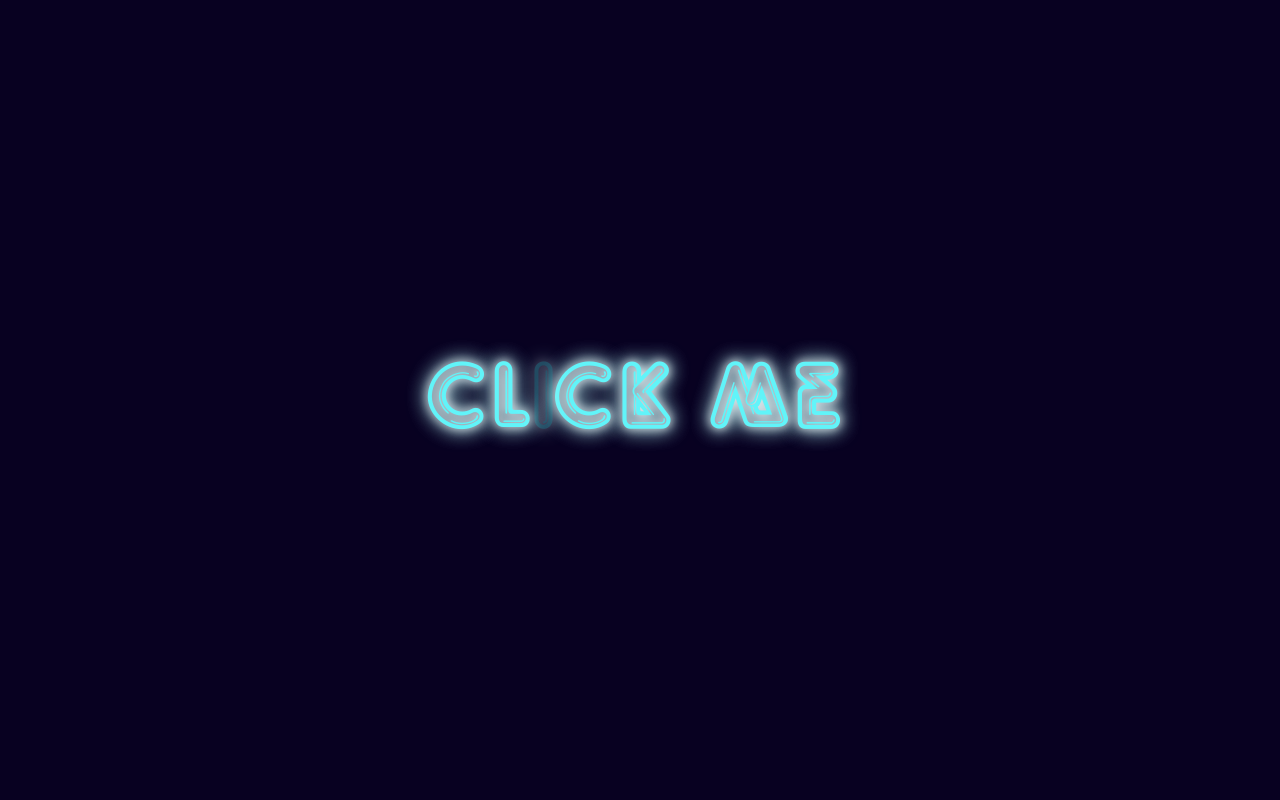
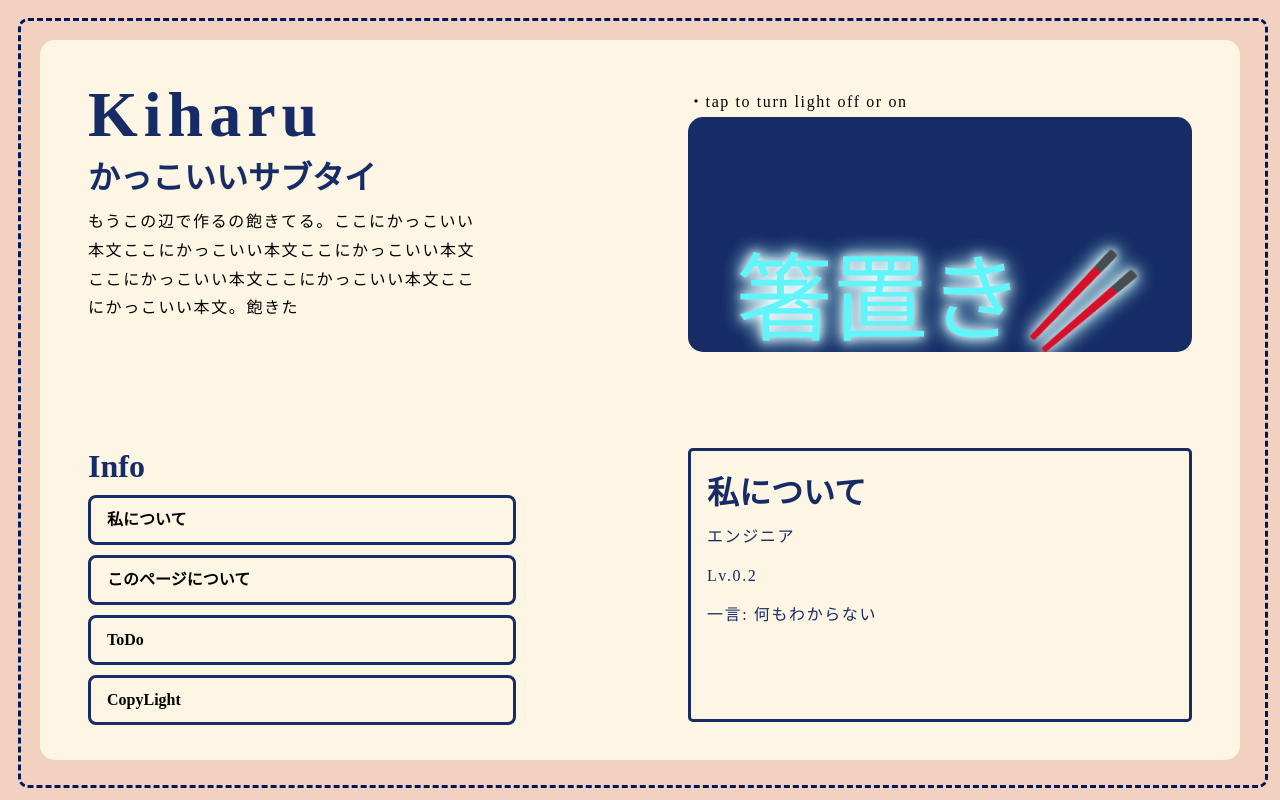
Before and after one commit to chocoshop/chocoshop.github.io, a React app: page / in a window 1280 px wide. Built offline with nearby package versions, Linux system fonts and the light colour scheme; some packages are replaced by stand-ins of ours; a web font is replaced by a local one.

Commit message:
レスポンシブ対応

```diff
--- a/index.html
+++ b/index.html
@@ -7,7 +7,7 @@
     <title>BOX</title>
 </head>
 <body>
-    <div id="app" style="height: 100vh; width: 100vw; overflow: hidden;"></div>
+    <div id="app"></div>
     <script src="build/bundle.js"></script>
 </body>
 </html>
--- a/js/app.js
+++ b/js/app.js
@@ -6,25 +6,33 @@ import styled from 'styled-components';
 import Door from './door/door';
 import Frame from './frame';
 import Profile from './profile/profile';
+import { media } from './mediaquery/breakpoints';
+import useWindowDimensions from './hooks/window';
 
 const Wrapper = styled.main`
     position: relative;
     width: 100%;
-    height: 100%;
+    height: ${({theme}) => theme.height < 927 ? '100%' : '100vh'};
+    ${media.lessThan('medium')`
+        overflow-x: hidden;
+        height: 100%;
+    `}
 `;
 
 function App() {
     const [state, nextPage] = useState({
-        page: 0
+        page: 1
     });
+    const {height, width } = useWindowDimensions();
+
     return (
-    <Wrapper>
+    <Wrapper theme={{height: height}}>
         {/* page0 */}
         {state.page === 0 &&
             <ClickMe nextPage={nextPage} pause={false} />
         }
         {/* page1 */}
-        <Door toggle={state.page === 1} />
+        {/* <Door toggle={state.page === 1} /> */}
         <Frame toggle={state.page === 1}  />
         <Profile toggle={state.page === 1} />
 
--- a/js/border.js
+++ b/js/border.js
@@ -1,5 +1,6 @@
 import React from 'react';
 import styled from "styled-components";
+import { media } from './mediaquery/breakpoints';
 
 const Outer = styled.div`
     width: 100%;
@@ -11,6 +12,9 @@ const Outer = styled.div`
     padding: 18px;
     overflow: hidden;
     box-sizing: border-box;
+    ${media.lessThan('medium')`
+        padding: 15px;
+    `}
 `;
 
 const Inner = styled.div`
--- a/js/door/door.js
+++ b/js/door/door.js
@@ -8,6 +8,7 @@ const Wrapper = styled.div`
     height: 100%;
     display: flex;
     z-index: 3;
+    overflow: hidden;
 `;
 
 export default function Door({toggle}) {
--- a/js/frame.js
+++ b/js/frame.js
@@ -2,6 +2,7 @@ import React from 'react';
 import { useSpring, animated } from "react-spring";
 import styled from 'styled-components';
 import Border from './border';
+import { media } from './mediaquery/breakpoints';
 
 const Outer = styled.div`
     background: #F2D1C0;
@@ -13,6 +14,9 @@ const Outer = styled.div`
     position: absolute;
     top: 0;
     z-index: -2;
+    ${media.lessThan('medium')`
+        padding: 30px;
+    `}
 `;
 
 export default function Frame({children, toggle}) {
--- /dev/null
+++ b/js/hooks/window.js
@@ -0,0 +1,24 @@
+import { useState, useEffect } from 'react';
+
+function getWindowDimensions() {
+  const { outerWidth: width, outerHeight: height } = window;
+  return {
+    width,
+    height
+  };
+}
+
+export default function useWindowDimensions() {
+  const [windowDimensions, setWindowDimensions] = useState(getWindowDimensions());
+
+  useEffect(() => {
+    function handleResize() {
+      setWindowDimensions(getWindowDimensions());
+    }
+
+    window.addEventListener('resize', handleResize);
+    return () => window.removeEventListener('resize', handleResize);
+  }, []);
+
+  return windowDimensions;
+}
--- /dev/null
+++ b/js/mediaquery/breakpoints.js
@@ -0,0 +1,9 @@
+import { generateMedia } from "styled-media-query";
+
+export const media = generateMedia({
+    'xsmall': '340px',
+    'sp' : '600px',
+    'medium': '768px', //use this as usual
+    'tablet' : '1024px',
+    'laptop': '1880px',
+});
--- a/js/profile/box.js
+++ b/js/profile/box.js
@@ -1,23 +1,29 @@
 import React from 'react';
 import { animated, useSpring } from 'react-spring';
+import styled from 'styled-components';
+import { media } from '../mediaquery/breakpoints';
 import { pallete } from '../pallete/pallete';
 
-export default function Box({width = '85%', height = 50, children, onClick}) {
-    const style = useSpring({
-        width,
-        height,
-        borderRadius: '8px',
-        border: `${pallete.navy} solid`,
-        boxSizing: 'border-box',
-        padding: '0 0 0 1rem',
-        lineHeight: 2.7,
-        fontWeight: 'bold',
-        margin: '0 0 10px 0',
-    })
+const Element = styled.div`
+    width: ${({theme}) => theme.width};
+    height: ${({theme}) => theme.height};
+    border-radius: 8px;
+    border: ${pallete.navy} solid;
+    box-sizing: border-box;
+    padding: 0 0 0 1rem;
+    line-height: 2.7;
+    font-weight: bold;
+    margin: 0 0 10px 0;
+    ${media.lessThan('medium')`
+        width: 100%;
+    `};
+`;
+
+export default function Box({width = '85%', height = '50px', children, onClick}) {
     return(
-        <animated.div style={style} onClick={() => onClick()} >
+        <Element theme={{width,height}} onClick={() => onClick()}>
             {children}
-        </animated.div>
+        </Element>
     )
 
 }
--- a/js/profile/h2.js
+++ b/js/profile/h2.js
@@ -1,12 +1,17 @@
 import React from 'react';
 import styled from 'styled-components';
+import { media } from '../mediaquery/breakpoints';
+import { pallete } from '../pallete/pallete';
 
 const Text = styled.h2`
     color: ${({theme}) => theme.color};
     font-size: 2rem;
     margin: 0 0 10px 0;
+    ${media.lessThan('medium')`
+        font-size: 1.5rem;
+    `}
 `;
 
-export default function H2({color, children}) {
-    return <Text theme={{color: color}}>{children}</Text>
+export default function H2({color = pallete.navy, children}) {
+    return <Text theme={{color}}>{children}</Text>
 }
--- a/js/profile/p.js
+++ b/js/profile/p.js
@@ -1,10 +1,17 @@
 import React from 'react';
 import styled from 'styled-components';
+import { media } from '../mediaquery/breakpoints';
 
 const Content = styled.p`
     line-height: 1.8;
     letter-spacing: 0.1em;
     width: ${({theme}) => theme.width};
+    overflow-wrap: break-word;
+    margin-top: 10px;
+    ${media.lessThan('medium')`
+        width: 100%;
+        margin-top: 10px;
+    `}
 `;
 export default function P({width, children}) {
     return <Content theme={{width: width}}>{children}</Content>
--- a/js/profile/profile.js
+++ b/js/profile/profile.js
@@ -10,24 +10,32 @@ import P from "./p";
 import * as easings from 'd3-ease';
 import MiniWindow from "./miniwindow";
 import Scene from "./scene";
+import { media } from "../mediaquery/breakpoints";
+import useWindowDimensions from "../hooks/window";
 
 const Section = styled.section`
     width: 100%;
-    height: 100%;
-    position: absolute;
-    left: 0;
-    top: 0;
+    height: ${({theme}) => theme.height < 800 ? '100%' : '100vh'};
     padding: 30px 40px;
     z-index: 1;
     box-sizing: border-box;
+    ${media.lessThan('medium')`
+        padding: 1rem;
+        position: relative;
+        height: 100%;
+    `}
 `;
 
 const Wrapper = styled.div`
     width: 100%;
     height: 50%;
     display: flex;
+    align-items: center;
     z-index: 1;
     box-sizing: border-box;
+    ${media.lessThan('medium')`
+        display: block;
+    `}
 `;
 
 const Content = styled.div`
@@ -37,6 +45,15 @@ const Content = styled.div`
     padding: 3rem;
     z-index: 1;
     box-sizing: border-box;
+    ${media.lessThan('tablet')`
+        padding: 2.0rem 1.0rem .5rem 2.0rem;
+        width: 100%;
+    `}
+    ${media.lessThan('medium')`
+        width: 100%;
+        padding: 1.0rem 2.5rem .5rem 2.5rem;
+        margin: 15px 0;
+    `}
 `;
 
 const Title = styled.h1`
@@ -44,6 +61,9 @@ const Title = styled.h1`
     letter-spacing: 6px;
     z-index: -11;
     color: ${pallete.navy};
+    ${media.lessThan('medium')`
+        font-size: 3rem;
+    `}
 `
 
 export default function ({toggle}) {
@@ -51,6 +71,7 @@ export default function ({toggle}) {
     const set = props => {
         setMenu(props);
     }
+    const {height} = useWindowDimensions();
     return (
         <animated.div style={useSpring({
             from: {opacity: 0.8},
@@ -61,7 +82,7 @@ export default function ({toggle}) {
                 easing: easings.easeCubicIn,
             }
         })}>
-            <Section>
+            <Section theme={{height}}>
                 <Wrapper>
                     {/* <div style={{position: 'relative', width: '120px', height: '120px'}}>
                         <Circle size='100' position='absolute' radius='50%'  >
@@ -72,12 +93,13 @@ export default function ({toggle}) {
                     </div> */}
                     <Content>
                         {/* <Title>Kiharu<br />Ishikawa</Title> */}
-                        <Title>Hola!<br/>ここに、<br />名前入れますか</Title>
+                        <Title>Kiharu</Title>
+                        <H2>かっこいいサブタイ</H2>
                         <P width='80%'>もうこの辺で作るの飽きてる。ここにかっこいい本文ここにかっこいい本文ここにかっこいい本文ここにかっこいい本文ここにかっこいい本文ここにかっこいい本文。飽きた</P>
                     </Content>
                     <Content>
                         <MiniWindow>
-                            <P>tap to turn light off or on</P>
+                            <P>・tap to turn light off or on</P>
                             <Scene />
                         </MiniWindow>
                     </Content>
--- a/js/profile/scene.js
+++ b/js/profile/scene.js
@@ -2,13 +2,14 @@ import React, { useState } from 'react';
 import styled from 'styled-components';
 import Text from '../text';
 import { pallete } from '../pallete/pallete';
+import { media } from '../mediaquery/breakpoints';
 
 const Wrapper = styled.div`
     display: flex;
     justify-content: center;
     align-items: center;
     width: 100%;
-    height: 100%;
+    height: 350px;
     color: #61F4F9;
     font-size: 6rem;
     text-shadow: 0 0 10px #FFF, 0 0 20px #FFF, 0 0 20px;
@@ -17,6 +18,13 @@ const Wrapper = styled.div`
     // font-family: "Neon.ttf";
     z-index: 4;
     border-radius: 15px;
+    ${media.lessThan('medium')`
+        height: 250px;
+    `}
+    ${media.lessThan('tablet')`
+        height: 250px;
+        font-size: 4rem;
+    `}
 `;
 
 export default function Scene() {
```
